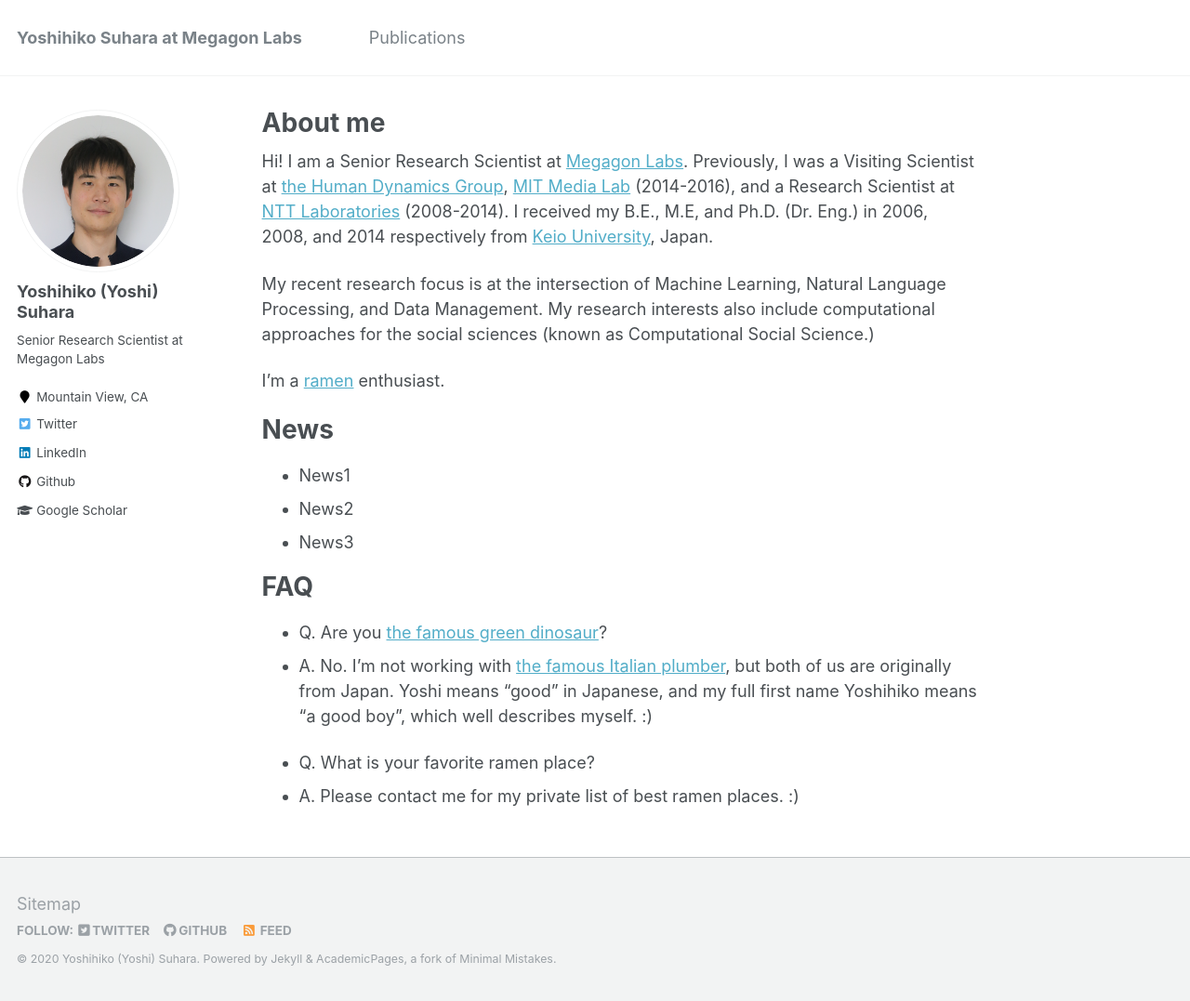
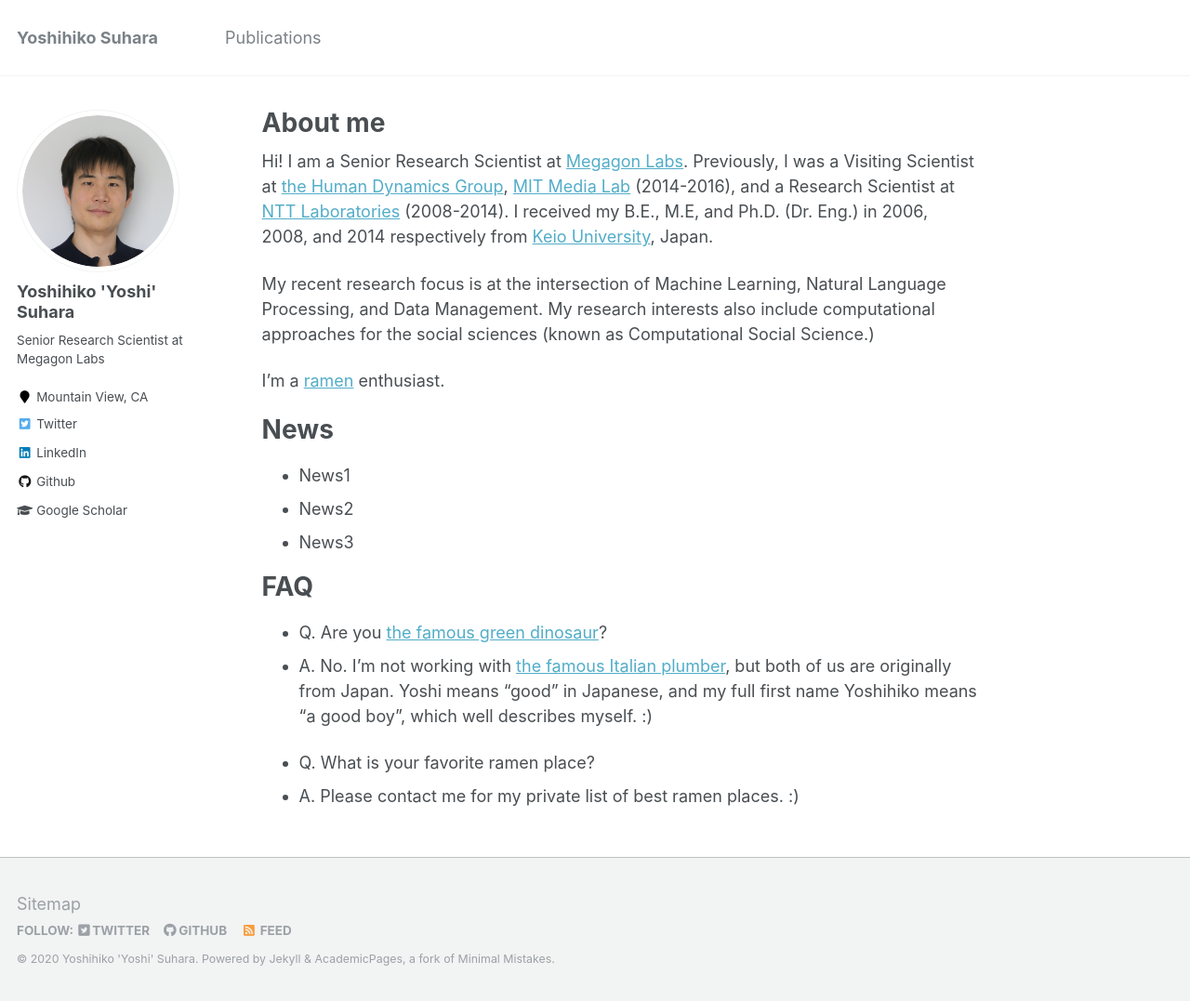
Before and after one commit to suhara/suhara.github.io, a Jekyll site: the page built from _pages/about.md, in a window 1280 px wide and 1077 px high. Shown: the whole window at 93% size. Built offline with Jekyll 4.4.1, drawn with Linux system fonts in a browser that asks for light colours.

Commit message:
Update _config.yml

```diff
--- a/_config.yml
+++ b/_config.yml
@@ -7,9 +7,9 @@
 
 # Site Settings
 locale                   : "en-US"
-title                    : "Yoshihiko Suhara at Megagon Labs"
+title                    : "Yoshihiko Suhara"
 title_separator          : "-"
-name                     : &name "Yoshihiko (Yoshi) Suhara"
+name                     : &name "Yoshihiko 'Yoshi' Suhara"
 description              : &description "Senior Research Scientist at Megagon Labs"
 url                      : https://suhara.github.io # the base hostname & protocol for your site e.g. "https://mmistakes.github.io"
 baseurl                  : "" # the subpath of your site, e.g. "/blog"
@@ -80,7 +80,7 @@
 
 # Site Author
 author:
-  name             : "Yoshihiko (Yoshi) Suhara"
+  name             : "Yoshihiko 'Yoshi' Suhara"
   avatar           : "profile.png"
   bio              : "Senior Research Scientist at Megagon Labs"
   location         : "Mountain View, CA"
```
